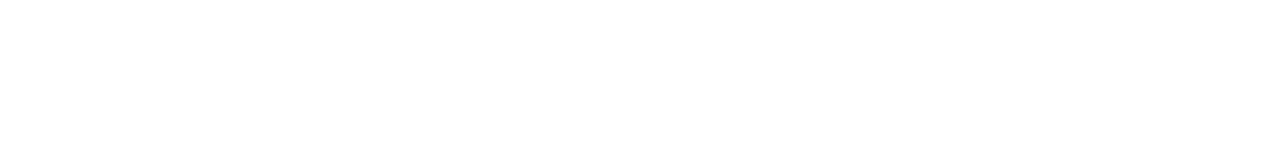
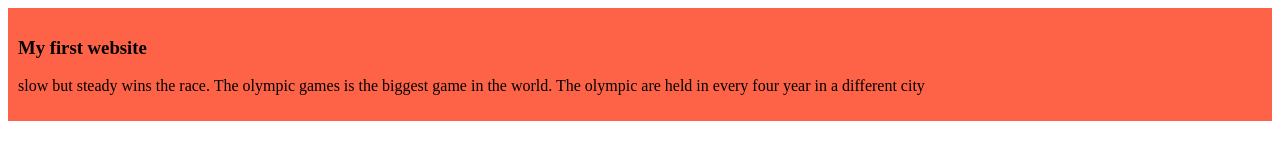
Before and after one commit to habibapanna/my-simple-website, a plain HTML site: page index.html in a window 1280 px wide. Drawn offline with Linux system fonts and the light colour scheme.

Commit message:
added the first blog

```diff
--- a/index.html
+++ b/index.html
@@ -4,8 +4,12 @@
     <meta charset="UTF-8">
     <meta name="viewport" content="width=device-width, initial-scale=1.0">
     <title>My Simple Website</title>
+    <link rel="stylesheet" href="styles/blog.css">
 </head>
 <body>
-
+    <div>
+        <h3>My first website</h3>
+        <p>slow but steady wins the race. The olympic games is the biggest game in the world. The olympic are held in every four year in a different city</p>
+    </div>
 </body>
 </html>
--- /dev/null
+++ b/styles/blog.css
@@ -0,0 +1,4 @@
+div{
+    background-color: tomato;
+    padding: 10px;
+}
```
